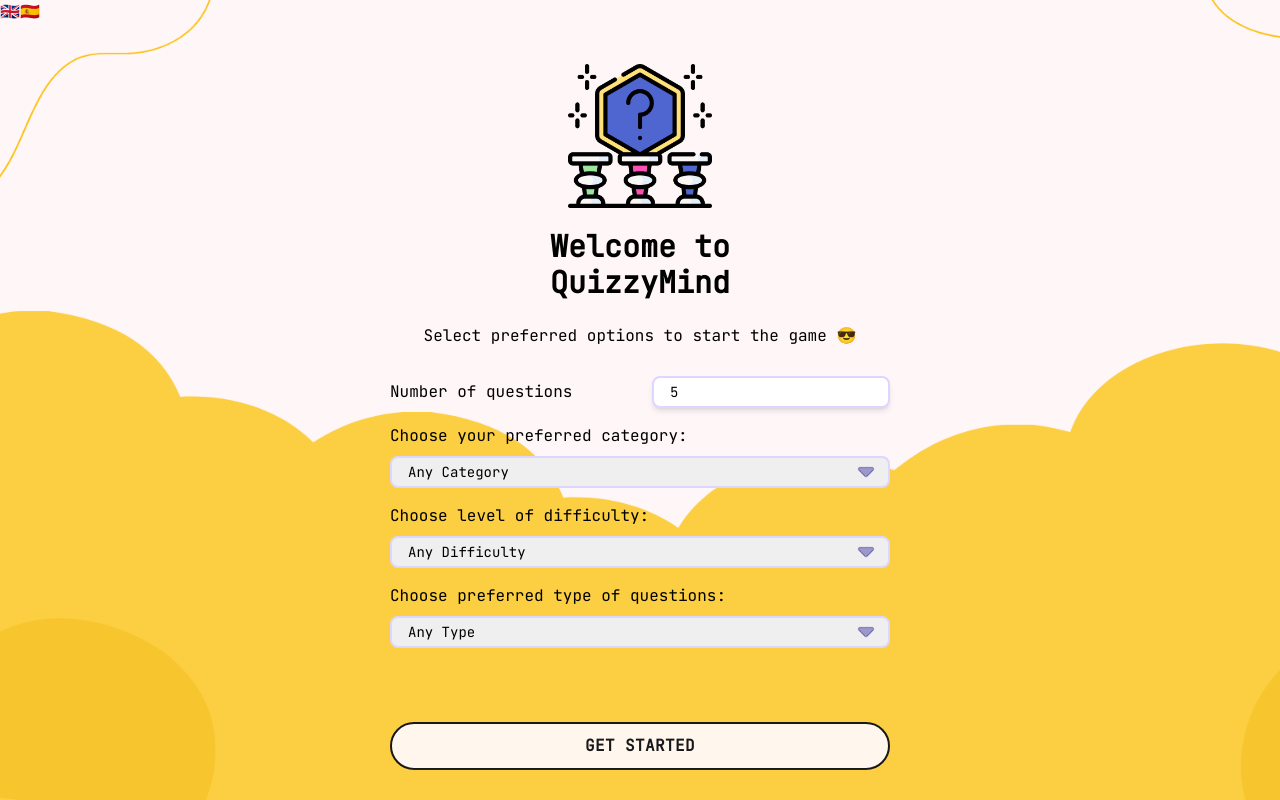
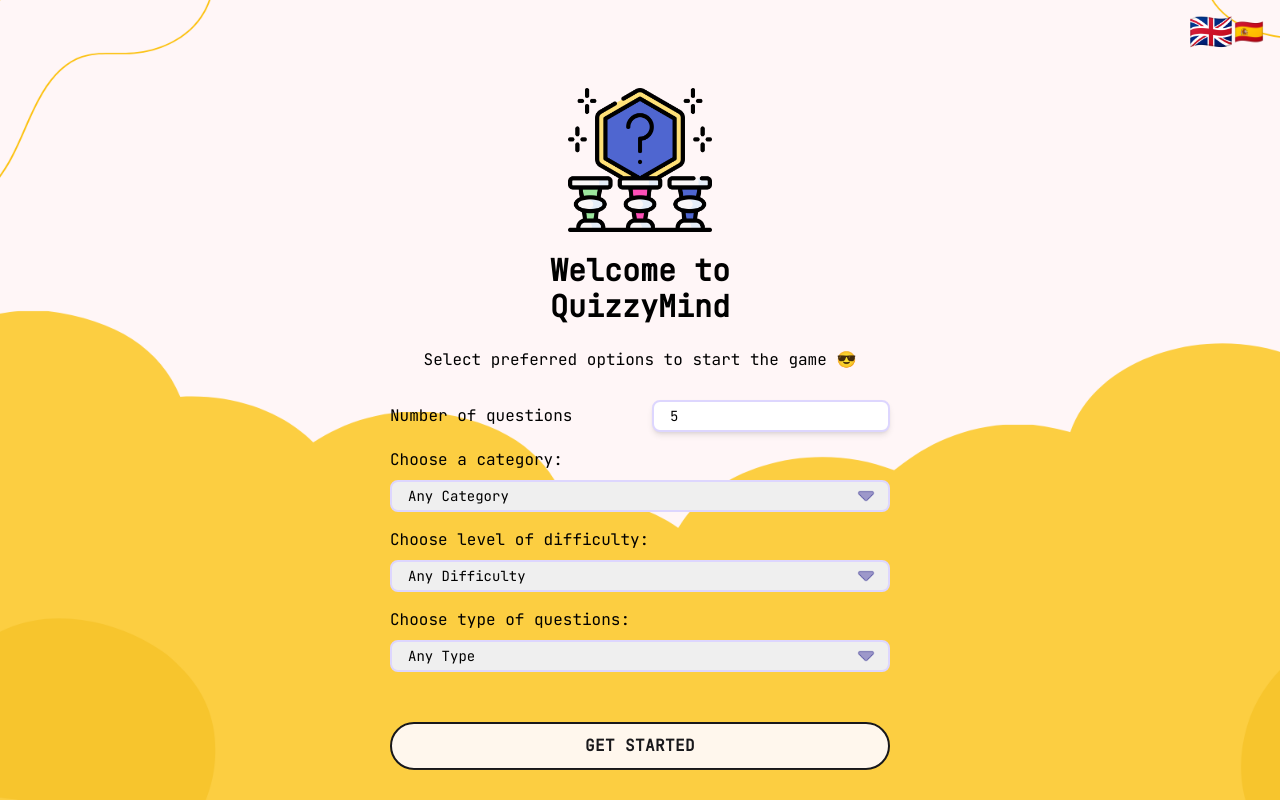
Before and after one commit to MsalgadoJ/quizzApp, a React (Vite) app: page / in a window 1280 px wide. Built offline with nearby package versions, Linux system fonts and the light colour scheme.

Commit message:
quizzContext done. Added some missing translations

```diff
--- a/src/App.tsx
+++ b/src/App.tsx
@@ -9,45 +9,18 @@ import Finished from "./screens/Finished";
 import { useQuizz } from "./contexts/QuizzContext";
 
 function App() {
-  const { state, dispatch } = useQuizz();
-  const {
-    quizzState,
-    points,
-    currentIndex,
-    questions,
-    currentQuestion,
-    secondsRemaining,
-    circleDash,
-  } = state;
+  const { state } = useQuizz();
+  const { quizzState } = state;
 
   const className = getClassString(quizzState);
 
   return (
     <div className={className}>
       <>
-        {quizzState === QuizzState.PENDING && (
-          <Home dispatch={dispatch} quizzState={quizzState} />
-        )}
+        {quizzState === QuizzState.PENDING && <Home />}
         {quizzState === QuizzState.LOADING && <Loader />}
-        {quizzState === QuizzState.STARTED && (
-          <Quizz
-            points={points}
-            currentIndex={currentIndex}
-            questions={questions}
-            currentQuestion={currentQuestion}
-            secondsRemaining={secondsRemaining}
-            circleDash={circleDash}
-            dispatch={dispatch}
-          />
-        )}
-        {quizzState === QuizzState.FINISHED && (
-          <Finished
-            points={points}
-            questions={questions}
-            dispatch={dispatch}
-            quizzState={quizzState}
-          />
-        )}
+        {quizzState === QuizzState.STARTED && <Quizz />}
+        {quizzState === QuizzState.FINISHED && <Finished />}
       </>
     </div>
   );
--- a/src/components/Button.tsx
+++ b/src/components/Button.tsx
@@ -1,12 +1,11 @@
 import { Fade } from "react-awesome-reveal";
-import { Action, QuizzActionType, QuizzState, Option } from "../types/types";
-import { Dispatch } from "react";
+import { QuizzActionType, QuizzState, Option } from "../types/types";
 import { getFinalUrl } from "../helpers/helper";
+import { useQuizz } from "../contexts/QuizzContext";
+import { translations } from "../helpers/translations";
 
 interface PropsButton {
-  dispatch: Dispatch<Action>;
   formError?: boolean;
-  quizzState: QuizzState;
   numberOfQuestions?: number;
   selectedCategory?: Option;
   selectedDifficulty?: Option;
@@ -14,14 +13,15 @@ interface PropsButton {
 }
 
 function Button({
-  quizzState,
-  dispatch,
   numberOfQuestions,
   selectedCategory,
   selectedDifficulty,
   selectedType,
   formError,
 }: PropsButton) {
+  const { state, dispatch } = useQuizz();
+  const { quizzState, lang } = state;
+
   const base = `w-full mb-4 uppercase inline-block rounded-full font-semibold tracking-wide px-4 py-2.5 hover:-translate-y-px active:translate-y-px`;
   return (
     <>
@@ -42,7 +42,7 @@ function Button({
               }}
               disabled={formError}
             >
-              get started
+              {translations[lang].home.startLabel}
             </button>
           </Fade>
         </div>
@@ -59,7 +59,7 @@ function Button({
               }
             }}
           >
-            try again
+            {translations[lang].finish.finishLabel}
           </button>
         </div>
       )}
--- /dev/null
+++ b/src/components/LangButton.tsx
@@ -0,0 +1,26 @@
+import { useQuizz } from "../contexts/QuizzContext";
+import { Lang } from "../types/types";
+
+interface ILangButtonProps {
+  label: string;
+  langProp: Lang;
+  handleLangChange: (langProp: Lang) => void;
+}
+
+function LangButton({ label, langProp, handleLangChange }: ILangButtonProps) {
+  const { state } = useQuizz();
+  const { lang } = state;
+
+  const selectedLanguage = "scale-150";
+
+  return (
+    <button
+      className={`text-2xl transition-transform ${lang === langProp ? selectedLanguage : ""}`}
+      onClick={() => handleLangChange(langProp)}
+    >
+      {label}
+    </button>
+  );
+}
+
+export default LangButton;
--- a/src/contexts/QuizzContext.tsx
+++ b/src/contexts/QuizzContext.tsx
@@ -5,6 +5,7 @@ import {
   Question,
   QuizzActionType,
   QuizzState,
+  Lang,
 } from "../types/types";
 import { SECS_PER_QUESTION, pointsTable } from "../helpers/helper";
 
@@ -17,6 +18,7 @@ const initialState: AppState = {
   finalUrl: "",
   secondsRemaining: 0,
   circleDash: 283,
+  lang: "en",
 };
 
 type QuizzContextType = {
@@ -85,6 +87,12 @@ function reducer(state: AppState, action: Action) {
       return {
         ...initialState,
       };
+    case QuizzActionType.CHANGE_LANG:
+      const lang = payload as Lang;
+      return {
+        ...state,
+        lang,
+      };
     default:
       throw new Error("Action unknown");
   }
--- a/src/helpers/translations.ts
+++ b/src/helpers/translations.ts
@@ -1,24 +1,48 @@
 export const translations = {
   en: {
     home: {
+      welcome: `Welcome to <br /> QuizzyMind`,
+      instruction: "Select preferred options to start the game 😎",
       inputLabel: "Number of questions",
       difficultyLabel: "Choose level of difficulty",
       difficultyOptions: ["Any Difficulty", "Easy", "Medium", "Hard"],
-      typeLabel: "Choose preferred type of questions",
+      categoryLabel: "Choose a category",
+      typeLabel: "Choose type of questions",
       typeOptions: ["Any Type", "Multiple Choice", "True/False"],
       formError1: "Please select fewer questions for this category",
       formError2: "You must type a number",
+      startLabel: "get started",
+    },
+    finish: {
+      score: "Your final score is:",
+      msg1: "What was that? 🤨",
+      msg2: "You can do better 😅",
+      msg3: "That was great 😄",
+      msg4: "You are a genius!! 🥳",
+      finishLabel: "try again",
     },
   },
   es: {
     home: {
+      welcome: `Bienvenidos a <br /> QuizzyMind`,
+      instruction: "Selecciona tus opciones preferidas para comenzar 😎",
       inputLabel: "Número de preguntas",
       difficultyLabel: "Escoge nivel de dificultad",
       difficultyOptions: ["Cualquier dificultad", "Fácil", "Medio", "Difícil"],
+      categoryLabel: "Escoge una categoría",
       typeLabel: "Escoge el tipo de preguntas",
       typeOptions: ["Cualquier tipo", "Selección múltiple", "Verdadero/Falso"],
       formError1: "Por favor, selecciona menos preguntas para esta categoría",
       formError2: "Debes tipear un número",
+      startLabel: "comenzar",
+    },
+    finish: {
+      score: "Tu puntaje final es:",
+      msg1: "Qué fue eso? 🤨",
+      msg2: "Puedes hacerlo mejor 😅",
+      msg3: "Eso estuvo muy bien 😄",
+      msg4: "Eres un genio!! 🥳",
+      finishLabel: "volver a jugar",
     },
   },
 };
@@ -76,64 +100,3 @@ export const testDataEn = [
   { id: 31, name: "Entertainment: Japanese Anime & Manga" },
   { id: 32, name: "Entertainment: Cartoon & Animations" },
 ];
-
-// const labels= {
-
-// }
-
-// QuizContext
-
-// value = { lang, dropdownsState }
-
-// useState lang
-// const dropdownsState = {
-//   amount:{
-//     labels: {
-//       en: string,
-//       es: string,
-//     }
-//     selIndex: 0,
-//     values: {
-//       en: [...],
-//       es: [...],
-//     }
-//   }
-//   difficulty:{
-//     labels: {
-//       en: string,
-//       es: string,
-//     }
-//     selIndex: 0,
-//     values: {
-//       en: [...],
-//       es: [...],
-//     }
-//   }
-//   type:{
-//     labels: {
-//       en: string,
-//       es: string,
-//     }
-//     selIndex: 0,
-//     values: {
-//       en: [...],
-//       es: [...],
-//     }
-//   }
-//   category:{
-//     labels: {
-//       en: string,
-//       es: string,
-//     }
-//     selIndex: 0,
-//     values: {
-//       en: [...],
-//       es: [...],
-//     }
-//   }
-// }
-
-// props.field
-// props.lang={lang}
-
-// setState({...dropdownsState, [props.field].selIndex: indexOf...})
--- a/src/index.css
+++ b/src/index.css
@@ -4,8 +4,6 @@
 
 body,
 html {
-  margin: 0;
-  padding: 0;
   font-family: "JetBrains Mono", monospace;
 }
 
--- a/src/screens/Finished.tsx
+++ b/src/screens/Finished.tsx
@@ -1,29 +1,22 @@
-import { Action, Question, QuizzState } from "../types/types";
+import { Question } from "../types/types";
 import { pointsTable, getFinalMessage } from "../helpers/helper";
 import { Flip, Zoom } from "react-awesome-reveal";
-import { Dispatch } from "react";
-import ButtonStart from "../components/Button";
+import Button from "../components/Button";
+import { useQuizz } from "../contexts/QuizzContext";
+import { translations } from "../helpers/translations";
 
-export interface IFinishedProps {
-  points: number;
-  questions: Question[];
-  quizzState: QuizzState;
-  dispatch: Dispatch<Action>;
-}
+export default function Finished() {
+  const { state } = useQuizz();
 
-export default function Finished({
-  points,
-  questions,
-  dispatch,
-  quizzState,
-}: IFinishedProps) {
+  const { questions, points, lang } = state;
+
   const maxPoints = questions.reduce(
     (maxPoints: number, question: Question) =>
       maxPoints + pointsTable[question.difficulty],
     0
   );
 
-  const finalMessage = getFinalMessage(maxPoints, points);
+  const finalMessage = getFinalMessage(maxPoints, points, lang);
 
   return (
     <div className="max-w-[300px]">
@@ -34,7 +27,7 @@ export default function Finished({
           >
             <img src={finalMessage.img} alt={finalMessage.alt} />
           </picture>
-          <p className="mb-4">Your final score is:</p>
+          <p className="mb-4">{translations[lang].finish.score}</p>
           <Flip delay={600}>
             <div className="w-[100px] h-[100px] rounded-full border-2 border-orange-50 bg-violet-900 py-4 px-4 text-orange-50 flex justify-center items-center mb-4">
               <p className="text-4xl">{points}</p>
@@ -49,7 +42,7 @@ export default function Finished({
           </picture>
         </div>
       </Zoom>
-      <ButtonStart dispatch={dispatch} quizzState={quizzState} />
+      <Button />
     </div>
   );
 }
--- a/src/screens/Home.tsx
+++ b/src/screens/Home.tsx
@@ -1,7 +1,7 @@
-import { useState, useEffect, ChangeEvent, Dispatch } from "react";
+import { useState, useEffect, ChangeEvent } from "react";
 
 import Select from "../components/Select";
-import { Action, InputType, Lang, QuizzState, Option } from "../types/types";
+import { InputType, Option, Lang, QuizzActionType } from "../types/types";
 import {
   BASE_URL,
   findCat,
@@ -11,16 +11,16 @@ import {
 } from "../helpers/helper";
 
 import { Slide } from "react-awesome-reveal";
-import ButtonStart from "../components/Button";
+import Button from "../components/Button";
 import InputNumber from "../components/InputNumber";
 import { testDataEn, testDataEs, translations } from "../helpers/translations";
+import { useQuizz } from "../contexts/QuizzContext";
+import LangButton from "../components/LangButton";
 
-interface IHomeProps {
-  dispatch: Dispatch<Action>;
-  quizzState: QuizzState;
-}
+export function Home() {
+  const { state, dispatch } = useQuizz();
 
-export function Home({ dispatch, quizzState }: IHomeProps) {
+  const { lang } = state;
   const [categories, setCategories] = useState<Option[]>([]);
   const [EScategories, setESCategories] = useState<Option[]>([]);
   const [selectedCategory, setSelectedCategory] = useState<Option>({
@@ -37,7 +37,6 @@ export function Home({ dispatch, quizzState }: IHomeProps) {
   });
   const [numberOfQuestions, setNumberOfQuestions] = useState(5);
   const [formError, setFormError] = useState(false);
-  const [lang, setLang] = useState<Lang>("en");
 
   useEffect(() => {
     setFormError(false);
@@ -75,9 +74,6 @@ export function Home({ dispatch, quizzState }: IHomeProps) {
   useEffect(() => {
     async function fetchCategories() {
       try {
-        // const res = await fetch(`http://localhost:5000/categories/${lang}`);
-        // const data = await res.json();
-        // console.log(data);
         if (lang === "en") {
           setCategories([{ id: 0, name: "Any Category" }, ...testDataEn]);
         } else {
@@ -134,7 +130,7 @@ export function Home({ dispatch, quizzState }: IHomeProps) {
       selectedDifficulty.id === 0 &&
       selectedType.id === 0
     ) {
-      setLang(lang);
+      dispatch({ type: QuizzActionType.CHANGE_LANG, payload: lang });
     } else {
       if (EScategories.length !== 0) {
         const translateCategory =
@@ -163,29 +159,40 @@ export function Home({ dispatch, quizzState }: IHomeProps) {
         ...selectedType,
         name: translateType,
       });
-      setLang(lang);
+      dispatch({ type: QuizzActionType.CHANGE_LANG, payload: lang });
     }
   }
 
   return (
-    <div className="grid h-screen grid-rows-[auto_auto_1fr_auto] w-full animate-home">
-      <div>
-        <button onClick={() => handleLangChange("en")}>🇬🇧</button>
-        <button onClick={() => handleLangChange("es")}>🇪🇸</button>
+    <div className="grid min-h-screen grid-rows-[auto_auto_1fr_auto] w-full animate-home">
+      <div className="flex justify-end gap-2 pt-4 mr-4">
+        <LangButton
+          label={"🇬🇧"}
+          langProp="en"
+          handleLangChange={handleLangChange}
+        />
+        <LangButton
+          label={"🇪🇸"}
+          langProp="es"
+          handleLangChange={handleLangChange}
+        />
       </div>
       <div className="w-5/6 m-auto mt-10 flex flex-col items-center">
         <picture className="w-32 sm:w-36">
           <Slide direction="down">
-            <img src="quiz-logo.png" alt="" />
+            <img src="quiz-logo.png" alt="quizzMind-logo" />
           </Slide>
         </picture>
         <Slide direction="left">
-          <h1 className="text-2xl font-bold text-center mt-5 sm:text-3xl">
-            Welcome to <br /> QuizzyMind
-          </h1>
+          <h1
+            className="text-2xl font-bold text-center mt-5 sm:text-3xl"
+            dangerouslySetInnerHTML={{
+              __html: translations[lang].home.welcome,
+            }}
+          />
         </Slide>
         <p className="text-center mt-6 mb-5 animate-pulseOnce">
-          Select preferred options to start the game 😎
+          {translations[lang].home.instruction}
         </p>
       </div>
       <div className="overflow-y-auto overflow-x-hidden sm:max-w-1/2">
@@ -201,7 +208,7 @@ export function Home({ dispatch, quizzState }: IHomeProps) {
               />
               <Select
                 name="category"
-                labelText="Choose your preferred category:"
+                labelText={`${translations[lang].home.categoryLabel}:`}
                 selectedValue={selectedCategory.name}
                 handleSelect={(e: ChangeEvent<HTMLInputElement>) =>
                   handleChange(e, InputType.CATEGORY)
@@ -230,14 +237,12 @@ export function Home({ dispatch, quizzState }: IHomeProps) {
           </div>
         </div>
       </div>
-      <ButtonStart
-        dispatch={dispatch}
+      <Button
         numberOfQuestions={numberOfQuestions}
         selectedCategory={selectedCategory}
         selectedDifficulty={selectedDifficulty}
         selectedType={selectedType}
         formError={formError}
-        quizzState={quizzState}
       />
     </div>
   );
--- a/src/types/types.ts
+++ b/src/types/types.ts
@@ -32,12 +32,15 @@ export enum QuizzActionType {
   NEW_ANSWER = "newAnswer",
   RESTART = "restart",
   COUNT_DOWN = "countDown",
+  CHANGE_LANG = "changeLang",
 }
 
 export interface Action {
   type: QuizzActionType;
-  payload?: Question[] | string | boolean;
+  payload?: Question[] | string | boolean | Lang;
 }
+
+export type Lang = "es" | "en";
 
 export interface AppState {
   quizzState: QuizzState;
@@ -48,6 +51,7 @@ export interface AppState {
   finalUrl: string;
   secondsRemaining: number;
   circleDash: number;
+  lang: Lang;
 }
 
 export type Option = {
@@ -61,5 +65,3 @@ export type HomeKeys =
   | "difficultyOptions"
   | "typeLabel"
   | "typeOptions";
-
-export type Lang = "es" | "en";
```
Also changed, not shown: src/helpers/helper.ts (+6 -6 lines), src/screens/Quizz.tsx (+13 -20 lines).
